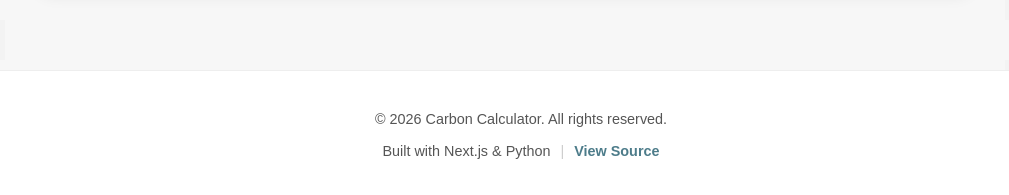
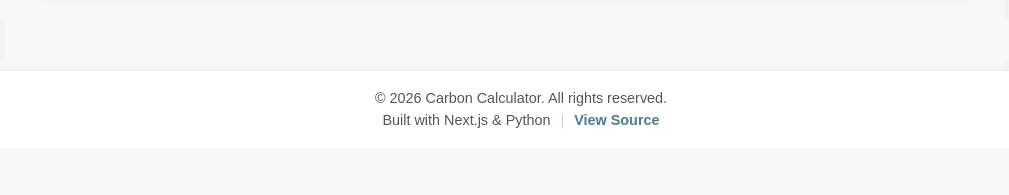
Before and after one commit to sdg877/carbon_calculator_fe, a Next.js app: page / in a window 1280 px wide. Shown: the part 1380-1575 px from the top of the page, without its empty margins (135-1144 px from the left). After the commit the page ends 1528 px from the top, so only its background shows below. Built offline with nearby package versions, Linux system fonts and the light colour scheme; no server answers.

Commit message:
Footer size reduced.

```diff
--- a/src/styles/globals.css
+++ b/src/styles/globals.css
@@ -27,7 +27,7 @@ body {
 
 .footer {
   width: 100%;
-  padding: 2rem 1rem;
+  padding: 1rem;
   background-color: #ffffff;
   border-top: 1px solid #eee;
   margin-top: auto;
@@ -43,7 +43,7 @@ body {
 
 .footer-content p {
   font-size: 0.9rem;
-  margin: 0.5rem 0;
+  margin: 0.2rem 0;
 }
 
 .footer-links {
```
